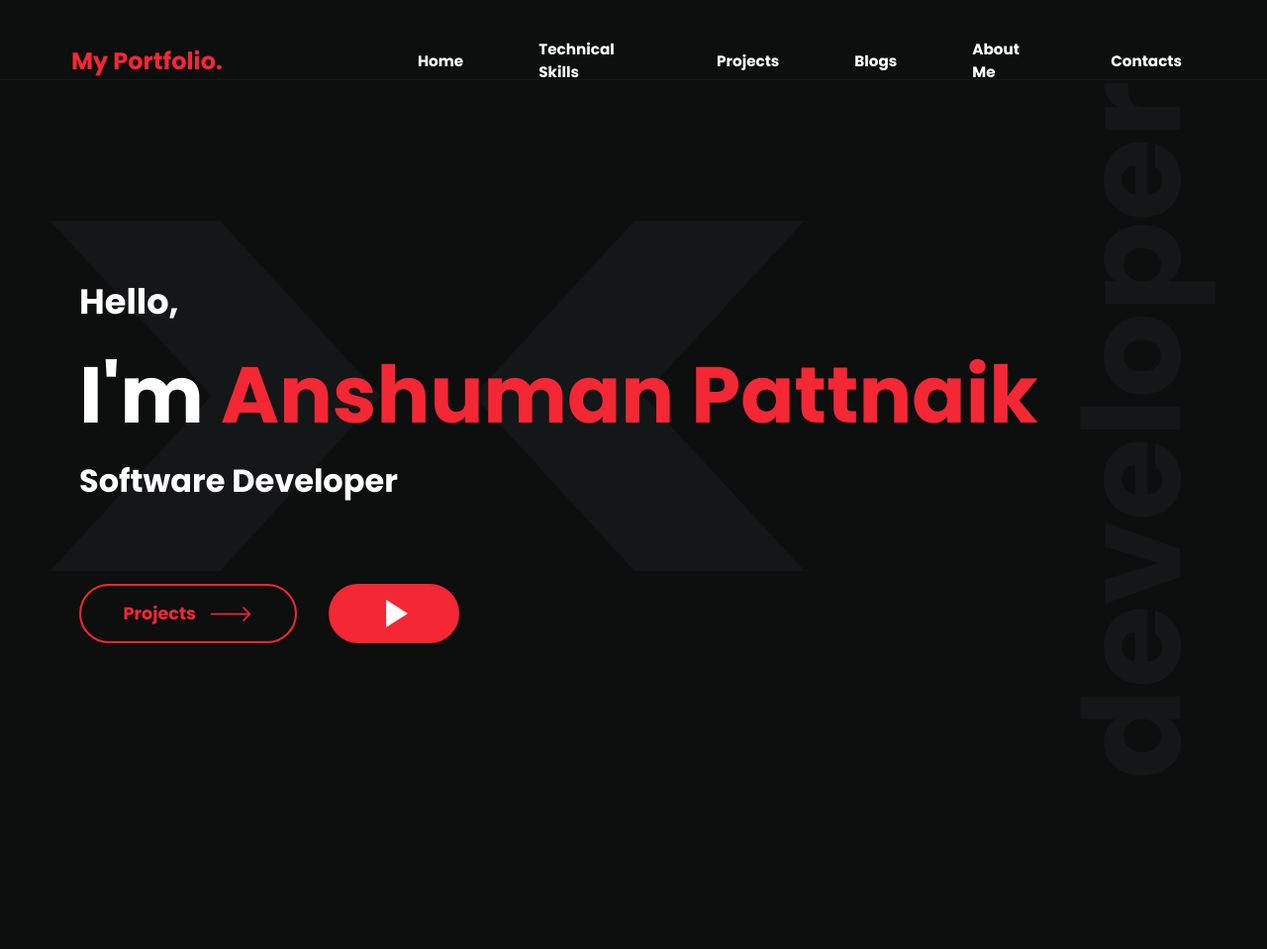
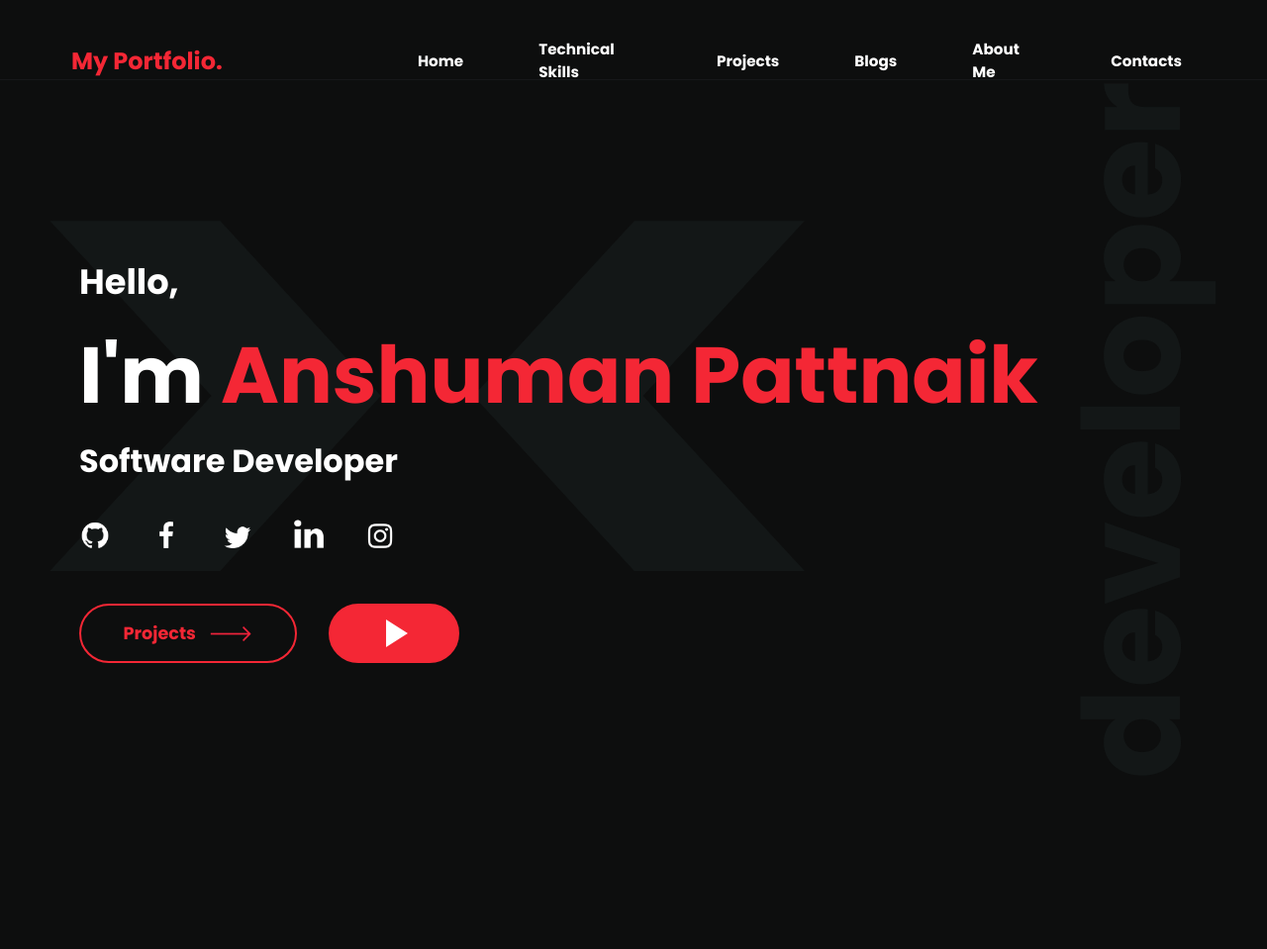
Before and after one commit to anshumanpattnaik/my-portfolio, a Django app: page / in a window 1280 px wide. Shown: the top 959 px of the page at 99% size. Run offline with Django 4.2, Linux system fonts and the light colour scheme.

Commit message:
Social Media

```diff
--- a/app/static/css/styles.css
+++ b/app/static/css/styles.css
@@ -27,7 +27,13 @@ html, body {
     font-family: PoppinsBold, serif;
     font-size: 1.5rem;
     color: #f42735;
+    text-decoration: none;
     margin-left: 3em;
+    transition: .3s;
+}
+.nav-menu > .label-container > .label:hover {
+    cursor: pointer;
+    color: #d1212d;
 }
 .nav-menu > .menu-container {
     display: flex;
@@ -114,9 +120,26 @@ html, body {
     animation-fill-mode: forwards;
     margin-top: 0.1em;
 }
+.body-container > .intro-container > .social-media-container {
+    display: flex;
+    align-items: flex-end;
+    margin-top: 2em;
+    position: relative;
+    animation: from-bottom-to-top;
+    animation-duration: 1s;
+    animation-fill-mode: forwards;
+}
+.body-container > .intro-container > .social-media-container > img {
+    width: 2em;
+    height: 2em;
+    cursor: pointer;
+}
+.body-container > .intro-container > .social-media-container > img:nth-child(n+2) {
+    margin-left: 2.5em;
+}
 .body-container > .intro-container > .button-container {
     display: flex;
-    margin-top: 5em;
+    margin-top: 3.5em;
     position: relative;
     animation: from-bottom-to-top;
     animation-duration: 1s;
--- a/templates/index.html
+++ b/templates/index.html
@@ -38,7 +38,7 @@
 <body>
     <div class="nav-menu">
         <div class="label-container">
-            <span class="label">My Portfolio.</span>
+            <a class="label">My Portfolio.</a>
         </div>
         <div class="menu-container">
             <a href="#">Home</a>
@@ -55,6 +55,18 @@
             <span class="hello">Hello,</span>
             <span class="i-am">I'm <span class="name">Anshuman Pattnaik</span></span>
             <span class="software-developer">Software Developer</span>
+            <div class="social-media-container">
+                <img src="{% static 'images/github.png' %}" alt="GitHub" title="GitHub"
+                     onclick="window.open('https://github.com/anshumanpattnaik/', '_blank')"/>
+                <img src="{% static 'images/facebook.png' %}" alt="Facebook" title="Facebook"
+                     onclick="window.open('https://www.facebook.com/Hackbot0ne/', '_blank')"/>
+                <img src="{% static 'images/twitter.png' %}" alt="Twitter" title="Twitter"
+                     onclick="window.open('https://twitter.com/anspattnaik', '_blank')"/>
+                <img src="{% static 'images/linkedin.png' %}" alt="Linkedin" title="Linkedin"
+                     onclick="window.open('https://www.linkedin.com/in/anshuman123/', '_blank')"/>
+                <img src="{% static 'images/instagram.png' %}" alt="Instagram" title="Instagram"
+                     onclick="window.open('https://www.instagram.com/anshuman.pattnaik', '_blank')"/>
+            </div>
             <div class="button-container">
                 <div class="projects-button">
                     <span class="projects">Projects</span>
```
Also changed, not shown: app/static/images/facebook.png (added), app/static/images/github.png (added), app/static/images/instagram.png (added), app/static/images/linkedin.png (added), app/static/images/twitter.png (added), app/static/images/youtube.png (added).
